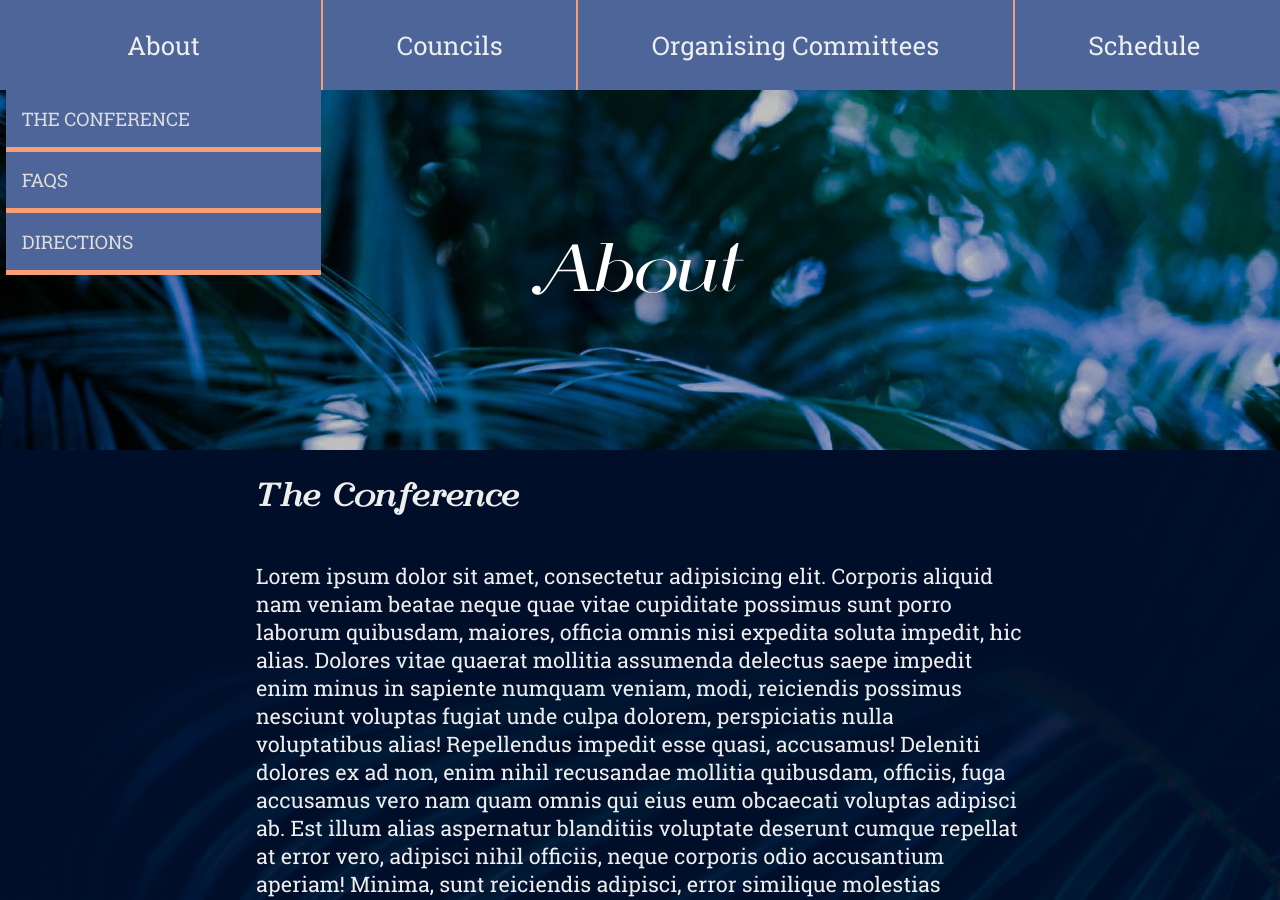
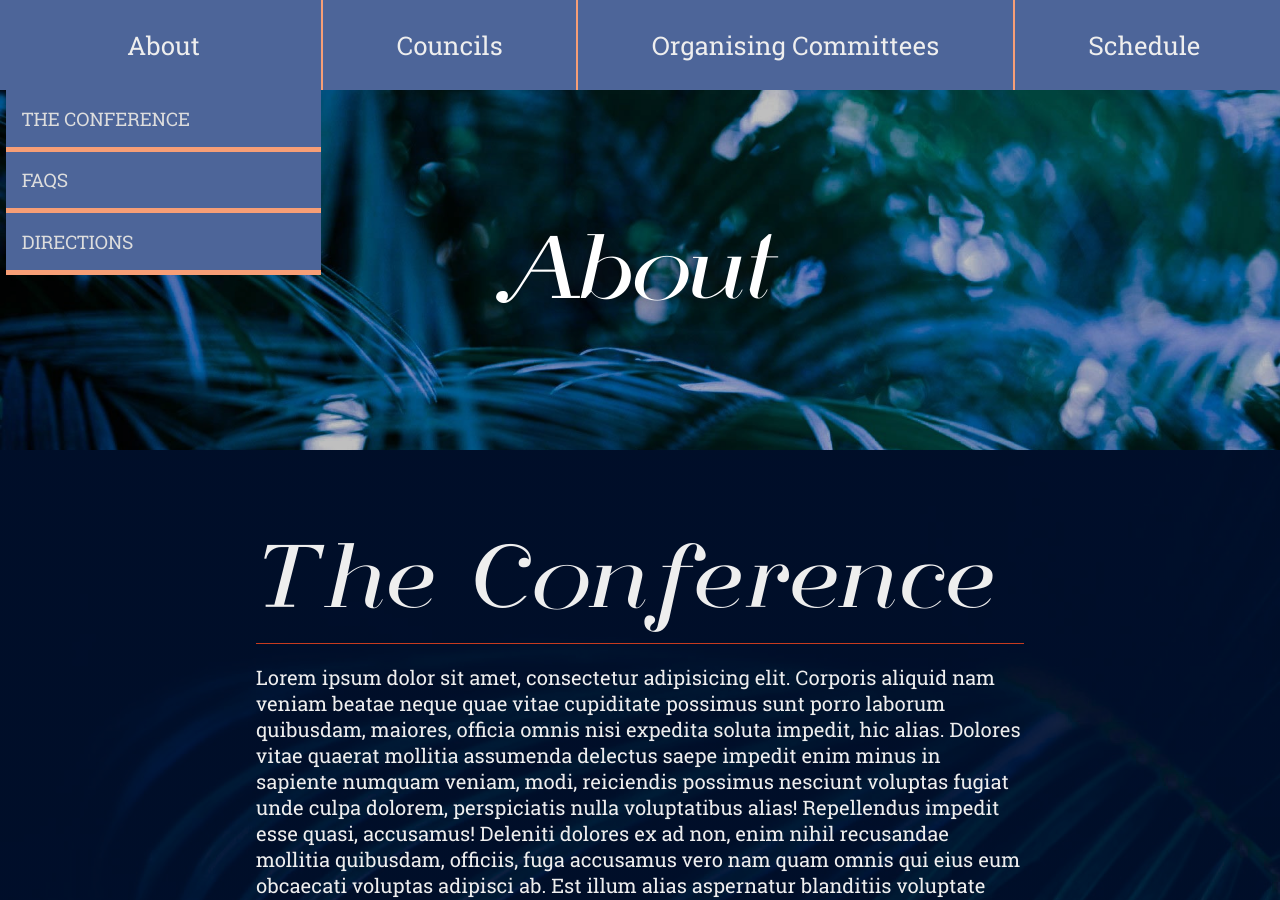
Before and after one commit to kaine119/dhap-2019, a Jekyll site: the page built from about.md, in a window 1280 px wide and 900 px high. Built offline with Jekyll 4.4.1, drawn with Linux system fonts in a browser that asks for light colours.

Commit message:
Add styling for about page

```diff
--- a/assets/css/content.css
+++ b/assets/css/content.css
@@ -10,14 +10,22 @@ article.content {
     display: flex;
     flex-direction: column;
     justify-content: center;
-    font-size: 16pt;
+    font-size: 15pt;
     color: #eee;
     font-family: "Roboto Slab"
 }
 
 
 article.content h1, article.content h2, article.content h3 {
-    font-family: "Florence"
+    font-family: "Florence";
+    margin-bottom: 0px;
+    font-weight: normal;
+}
+
+article.content h1 {
+    font-size: 10vmin;
+    padding-bottom: 10px;
+    border-bottom: 1px solid rgb(var(--accent2));
 }
 
 hr {
--- a/assets/css/titlebar.css
+++ b/assets/css/titlebar.css
@@ -2,8 +2,9 @@
 ---
 
 #page-title {
-    width: 100vw;
-    height: 40vh;
+    width: 90vw;
+    min-height: 30vh;
+    padding: 5vh 5vw 5vh 5vw;
     /*background: linear-gradient(to bottom, rgba(var(--base3), 0) 70%, rgba(var(--base3), 1));*/
     position: relative;
 }
@@ -21,15 +22,15 @@
 
 #page-title__content {
     width: 100%;
-    height: 100%;
+    min-height: 30vh;
+    display: flex;
     justify-content: center;
-    display: flex;
     align-items: center;
     font-family: "Florence"
 }
 
 #page-title__content span {
-    font-size: 7.5vmin;
+    font-size: 10vmin;
     color: #fff;
     text-shadow: 0 0 30px #111;
     text-align: center;
```
